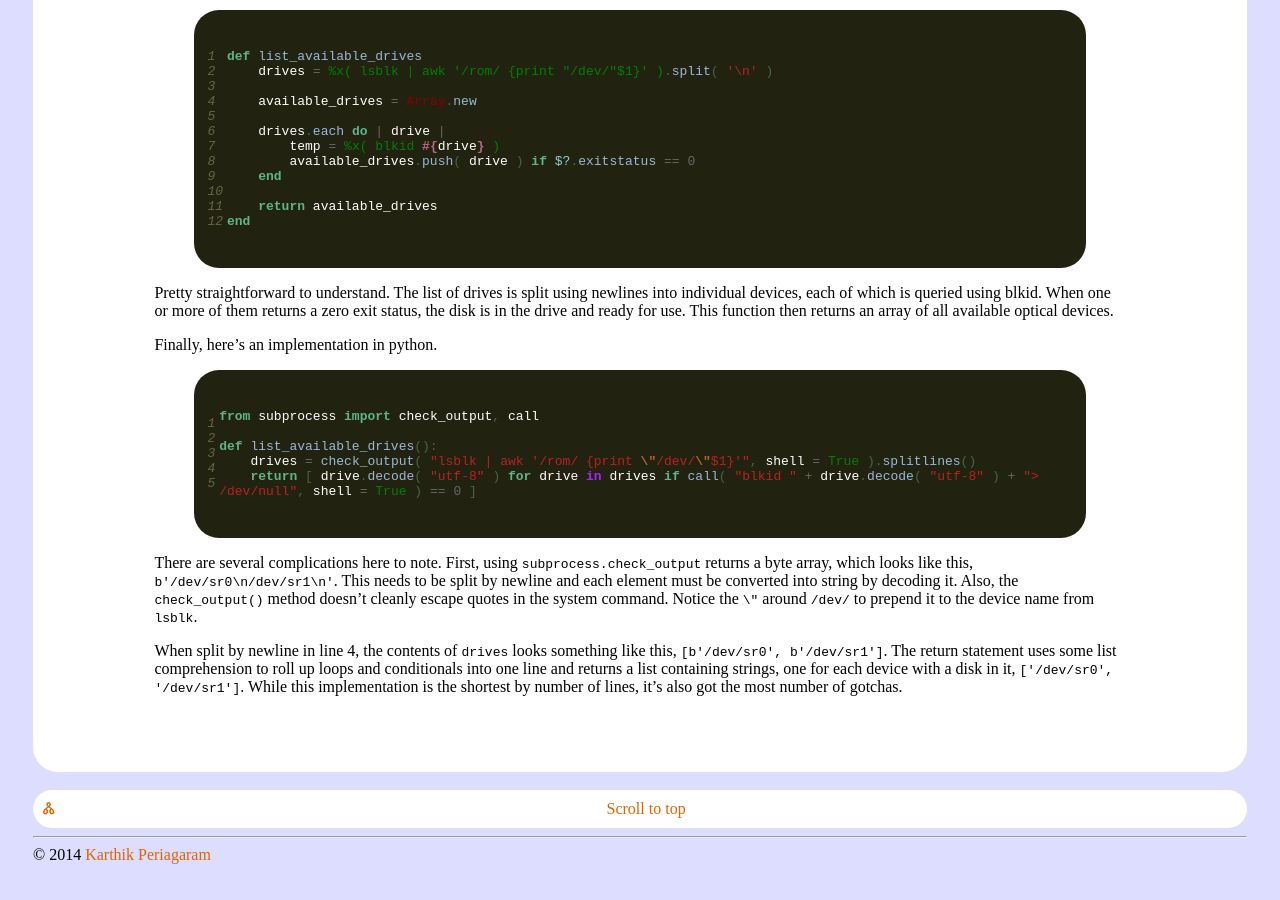
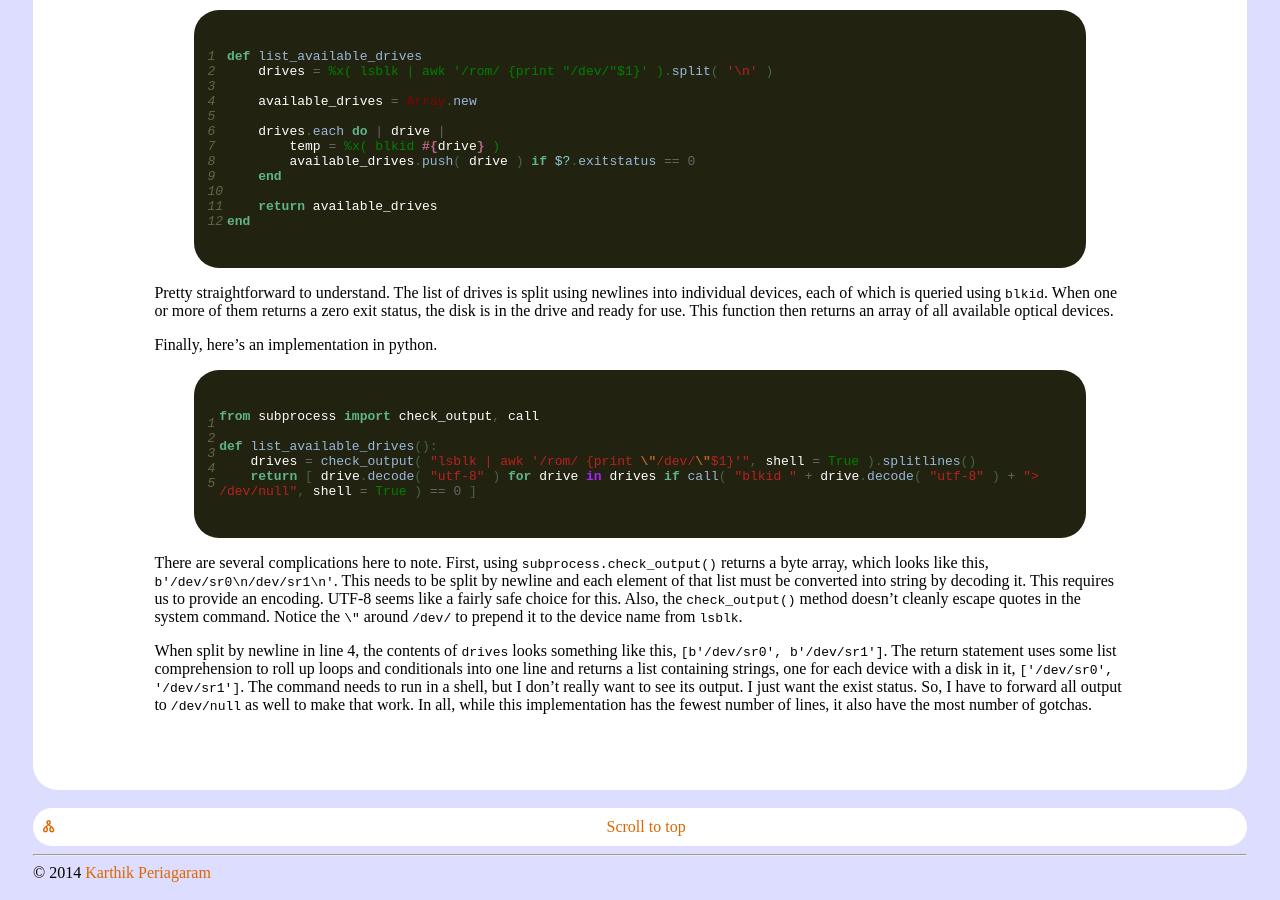
Before and after one commit to dekonvoluted/dekonvoluted.github.io, a Jekyll site: the page built from _posts/2014-11-29-checking-if-disk-is-present.md, in a window 1280 px wide and 900 px high, scrolled down 1696 px. Built offline with Jekyll 4.4.1, drawn with Linux system fonts in a browser that asks for light colours.

Commit message:
Fixes to syntax, explanation

```diff
--- a/_posts/2014-11-29-checking-if-disk-is-present.md
+++ b/_posts/2014-11-29-checking-if-disk-is-present.md
@@ -113,7 +113,7 @@ end
 {% endhighlight %}
 
 Pretty straightforward to understand.
-The list of drives is split using newlines into individual devices, each of which is queried using blkid.
+The list of drives is split using newlines into individual devices, each of which is queried using `blkid`.
 When one or more of them returns a zero exit status, the disk is in the drive and ready for use.
 This function then returns an array of all available optical devices.
 
@@ -128,11 +128,16 @@ def list_available_drives():
 {% endhighlight %}
 
 There are several complications here to note.
-First, using `subprocess.check_output` returns a byte array, which looks like this, `b'/dev/sr0\n/dev/sr1\n'`.
-This needs to be split by newline and each element must be converted into string by decoding it.
+First, using `subprocess.check_output()` returns a byte array, which looks like this, `b'/dev/sr0\n/dev/sr1\n'`.
+This needs to be split by newline and each element of that list must be converted into string by decoding it.
+This requires us to provide an encoding.
+UTF-8 seems like a fairly safe choice for this.
 Also, the `check_output()` method doesn't cleanly escape quotes in the system command.
 Notice the `\"` around `/dev/` to prepend it to the device name from `lsblk`.
 
 When split by newline in line 4, the contents of `drives` looks something like this, `[b'/dev/sr0', b'/dev/sr1']`.
 The return statement uses some list comprehension to roll up loops and conditionals into one line and returns a list containing strings, one for each device with a disk in it, `['/dev/sr0', '/dev/sr1']`.
-While this implementation is the shortest by number of lines, it's also got the most number of gotchas.
+The command needs to run in a shell, but I don't really want to see its output.
+I just want the exist status.
+So, I have to forward all output to `/dev/null` as well to make that work.
+In all, while this implementation has the fewest number of lines, it also have the most number of gotchas.
```
